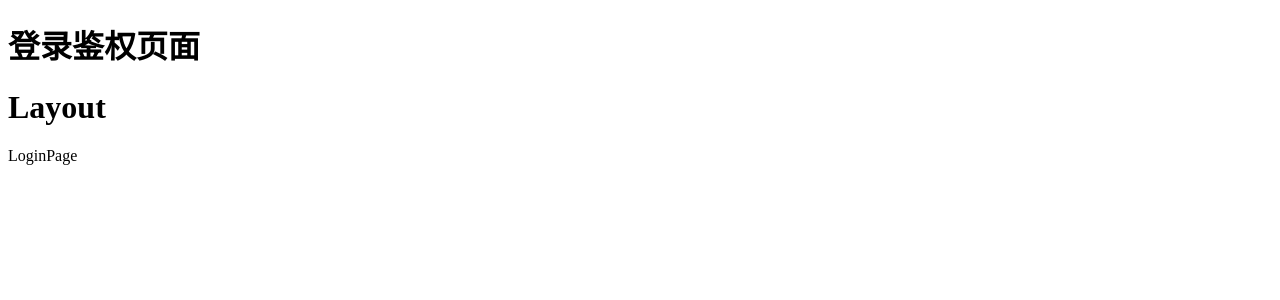
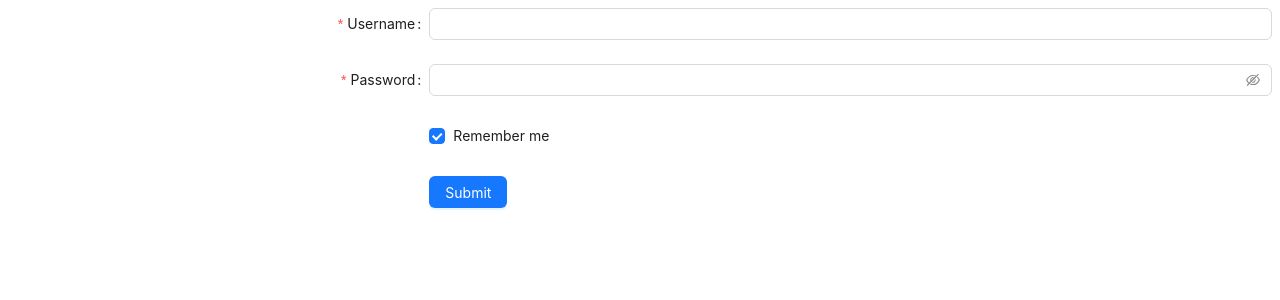
Before and after one commit to zjy4fun/management-admin, a React (Vite) app: page /login in a window 1280 px wide. Shown: the top 300 px of the page. Built offline with nearby package versions, Linux system fonts and the light colour scheme.

Commit message:
refactor: add antd login form and refactor some component position

```diff
--- a/src/components/App.tsx
+++ b/src/App.tsx
@@ -1,16 +1,16 @@
 import {Route, Routes} from "react-router-dom";
 import React from "react";
-import AuthProvider from "../context/UserContext";
-import Layout from '../components/Layout';
+import AuthProvider from "./context/UserContext";
+import Layout from './pages/Layout';
+import Login from "./pages/Login";
 
 function App() {
     return (
         <AuthProvider>
-            <h1>登录鉴权页面</h1>
             <Routes>
+                <Route path="/login" element={<Login/>}/>
                 <Route element={<Layout/>}>
                     <Route path="/" element={<div>PublicPage</div>}/>
-                    <Route path="/login" element={<div>LoginPage</div>}/>
                     <Route path="/protected" element={<div>protected</div>}/>
                 </Route>
             </Routes>
--- /dev/null
+++ b/src/components/Login/index.tsx
@@ -0,0 +1,14 @@
+/**
+ * 登录组件
+ */
+function Login() {
+    return (
+        <div>
+            <h2>Login页面 :)</h2>
+            <p>Here is a login form</p>
+        </div>
+    )
+}
+
+
+export default Login;
--- a/src/main.tsx
+++ b/src/main.tsx
@@ -1,6 +1,6 @@
 import React from 'react'
 import ReactDOM from 'react-dom/client'
-import App from './components/App'
+import App from './App'
 import {BrowserRouter} from "react-router-dom";
 
 ReactDOM.createRoot(document.getElementById('root') as HTMLElement).render(
--- /dev/null
+++ b/src/pages/Login/index.tsx
@@ -0,0 +1,52 @@
+import React from 'react';
+import { Button, Checkbox, Form, Input } from 'antd';
+
+const LoginPage: React.FC = () => {
+    const onFinish = (values: any) => {
+        console.log('Success:', values);
+    };
+
+    const onFinishFailed = (errorInfo: any) => {
+        console.log('Failed:', errorInfo);
+    };
+
+    return (
+        <Form
+            name="basic"
+            labelCol={{ span: 8 }}
+            wrapperCol={{ span: 16 }}
+            initialValues={{ remember: true }}
+            onFinish={onFinish}
+            onFinishFailed={onFinishFailed}
+            autoComplete="off"
+        >
+            <Form.Item
+                label="Username"
+                name="username"
+                rules={[{ required: true, message: 'Please input your username!' }]}
+            >
+                <Input />
+            </Form.Item>
+
+            <Form.Item
+                label="Password"
+                name="password"
+                rules={[{ required: true, message: 'Please input your password!' }]}
+            >
+                <Input.Password />
+            </Form.Item>
+
+            <Form.Item name="remember" valuePropName="checked" wrapperCol={{ offset: 8, span: 16 }}>
+                <Checkbox>Remember me</Checkbox>
+            </Form.Item>
+
+            <Form.Item wrapperCol={{ offset: 8, span: 16 }}>
+                <Button type="primary" htmlType="submit">
+                    Submit
+                </Button>
+            </Form.Item>
+        </Form>
+    );
+};
+
+export default LoginPage;
```
Also changed, not shown: src/components/Login/readme.md (added), src/pages/Layout/index.tsx (renamed from src/components/Layout/index.tsx).
